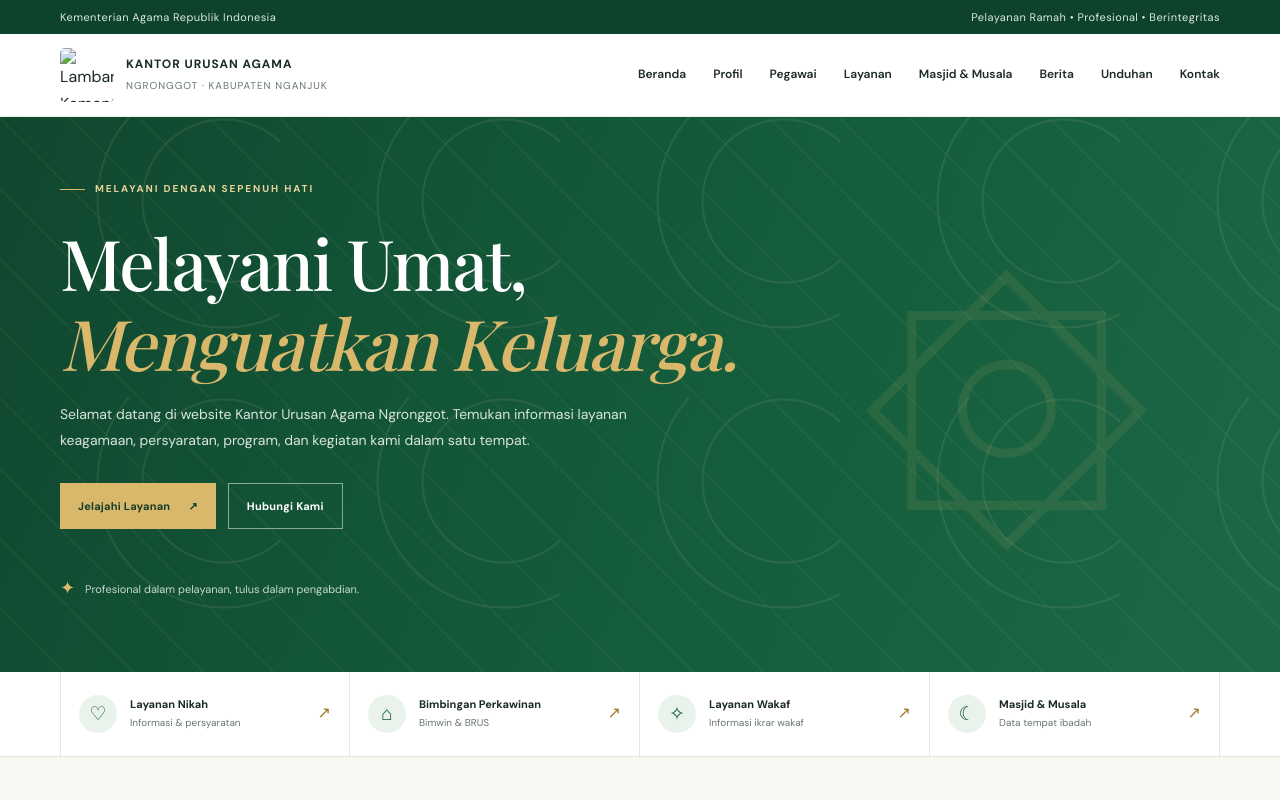
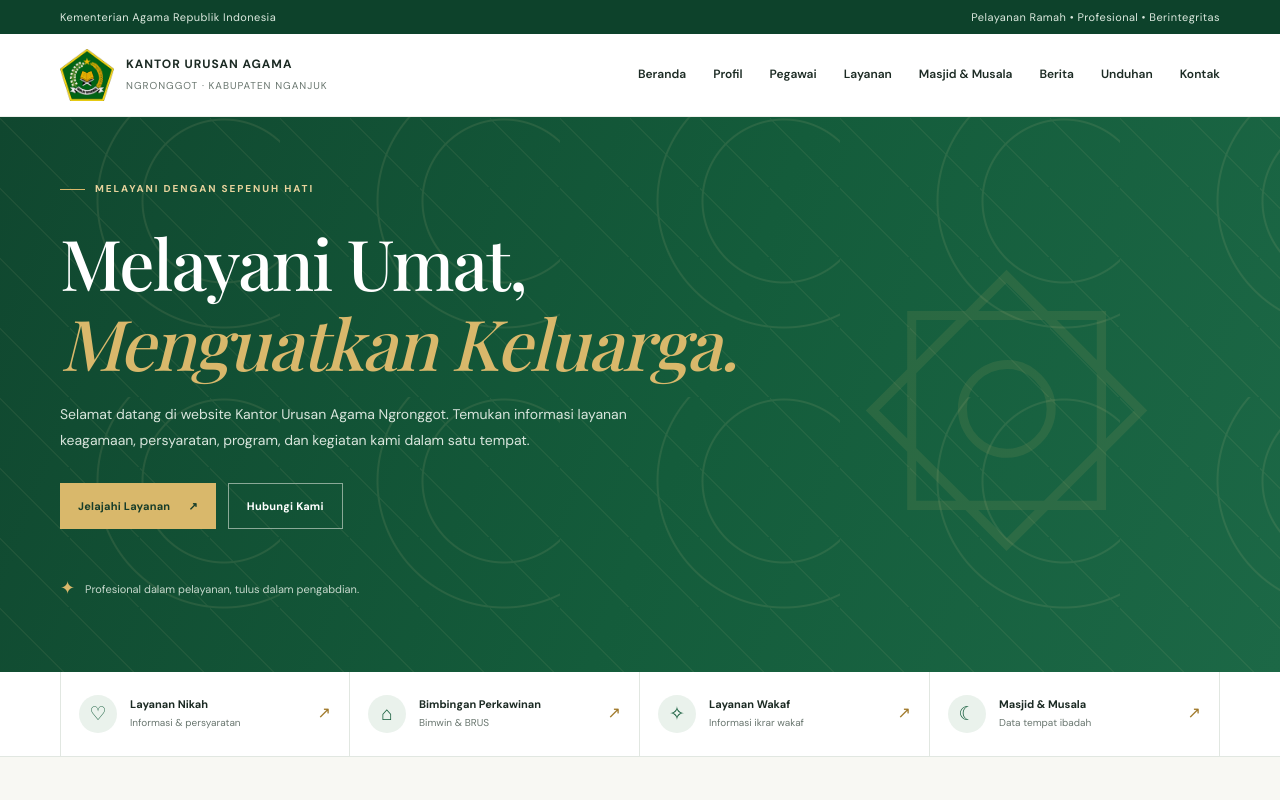
Before and after one commit to nganjukkuangronggot-sys/kua-ngronggot.github.io, a plain HTML site: page index.html in a window 1280 px wide. Shown: the top 800 px of the page. Drawn offline with nearby package versions, Linux system fonts and the light colour scheme; a web font is replaced by a local one.

Commit message:
Update index.html

```diff
--- a/index.html
+++ b/index.html
@@ -17,7 +17,7 @@
   <header class="header">
     <div class="container nav-wrap">
       <a class="brand" href="#beranda" aria-label="KUA Ngronggot Beranda">
-        <img class="kemenag-logo" src="assets/logo-kemenag.png" alt="Lambang Kementerian Agama Republik Indonesia" loading="eager">
+        <img class="kemenag-logo" src="./logo-kemenag.png?v=2" alt="Lambang Kementerian Agama Republik Indonesia" loading="eager">
         <div><strong>KANTOR URUSAN AGAMA</strong><span>NGRONGGOT · KABUPATEN NGANJUK</span></div>
       </a>
       <button class="menu-toggle" aria-label="Buka menu" aria-expanded="false">☰</button>
```
